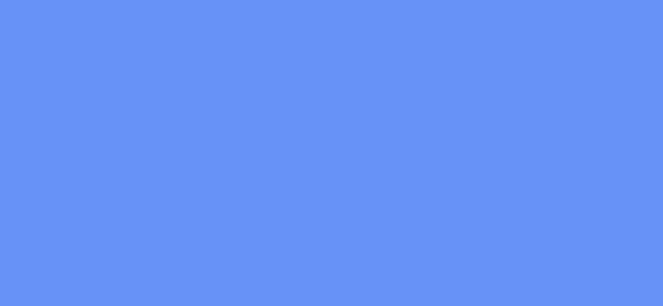
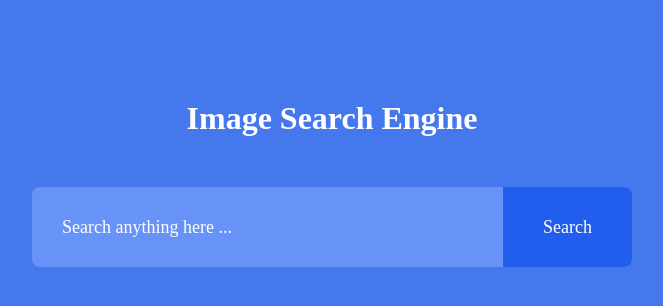
Before and after one commit to Tasneemghazal/Image-Search-Engine, a plain HTML site: page index.html in a window 1280 px wide. Shown: the whole page, without its empty margins (308-971 px from the left). Drawn offline with Linux system fonts and the light colour scheme.

Commit message:
html  & css  parts

```diff
--- a/index.html
+++ b/index.html
@@ -7,7 +7,14 @@
     <link rel="stylesheet" href="style.css">
 </head>
 <body>
-
+    <h1>Image Search Engine</h1>
     <script src="main.js"></script>
+    <form id="search-form">
+        <input type="text" placeholder="Search anything here ..." id="search-box">
+        <button>Search</button>
+    </form>
+   <div class="search-result">
+    <button id="show-more-btn">Show more</button>
+   </div>
 </body>
 </html>
--- a/style.css
+++ b/style.css
@@ -2,7 +2,61 @@
     margin: 0;
     padding: 0;
     box-sizing: border-box;
+    font-family: 'Times New Roman', Times, serif;
 }
 body{
+    background-color:#4577ed ;
+    color: #fff;
+}
+h1{
+    text-align: center;
+    margin: 100px auto 50px;
+    font-weight:bold;
+}
+form {
+    width:90%;
+    max-width: 600px;
+    margin: auto;
+    height:80px ;
     background-color:#6792f7 ;
+    display: flex;
+    align-items: center;
+    border-radius: 8px;
 }
+form input{
+    flex:1;
+    height: 100%;
+    border: 0;
+    outline: 0;
+    background: transparent;
+    color:#fff;
+    font-size: 18px;
+    padding: 0 30px;
+}
+form button{
+    padding: 0 40px;
+    height: 100%;
+    background-color:#215eed ;
+    color: #fff;
+    font-size: 18px;
+    border: 0;
+    outline: 0;
+    border-top-right-radius:8px ;
+    border-bottom-right-radius:8px ;
+    cursor: pointer;
+}
+::placeholder{
+    color: #fff;
+    font-size: 18px;
+}
+#show-more-btn{
+    background-color: #215eed;
+    color: #fff;
+    border: 0;
+    outline: 0;
+    padding: 10px 20px;
+    border-radius: 4px;
+    margin: 10px auto 100px;
+    cursor: pointer;
+    display:none;
+}
```
